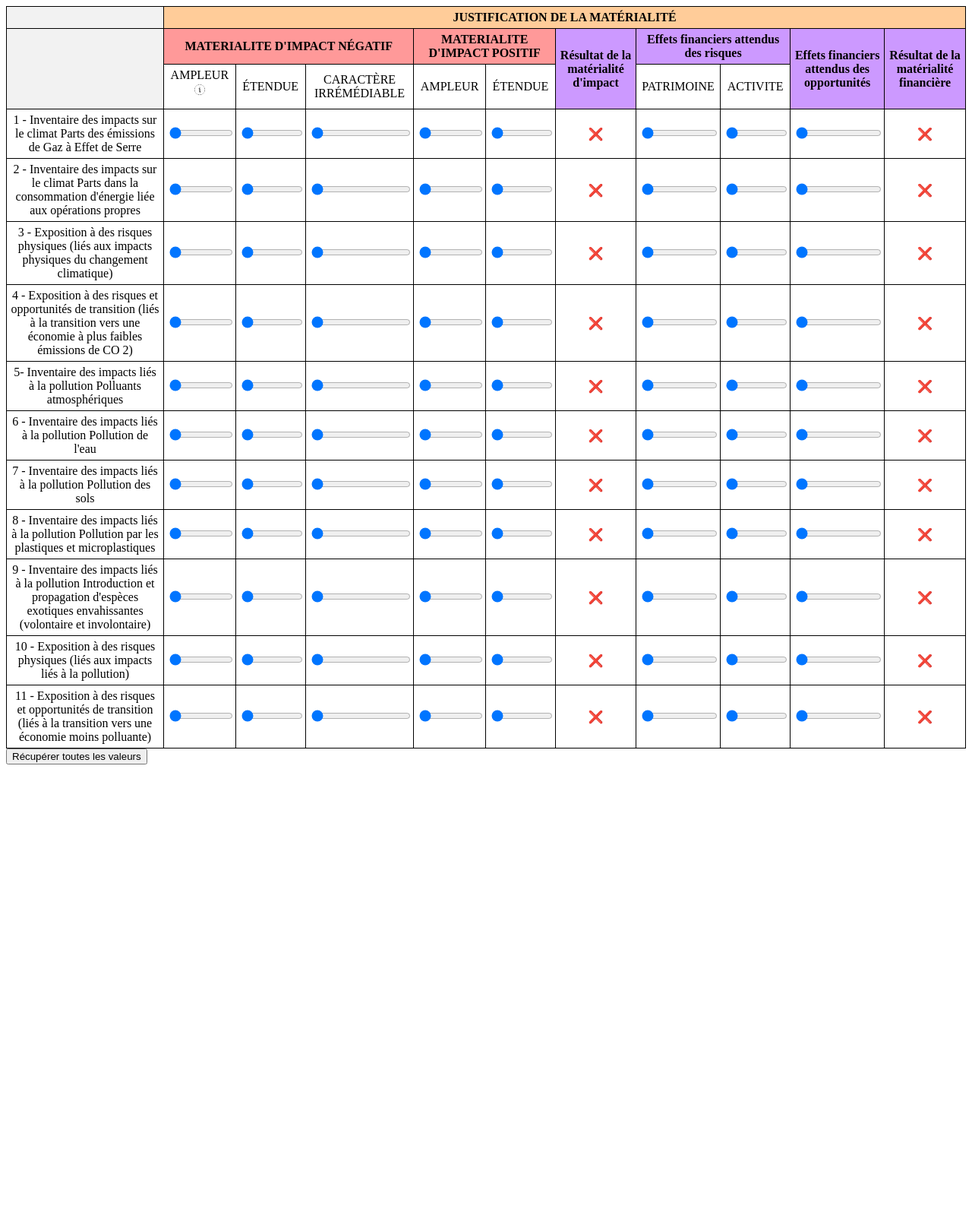
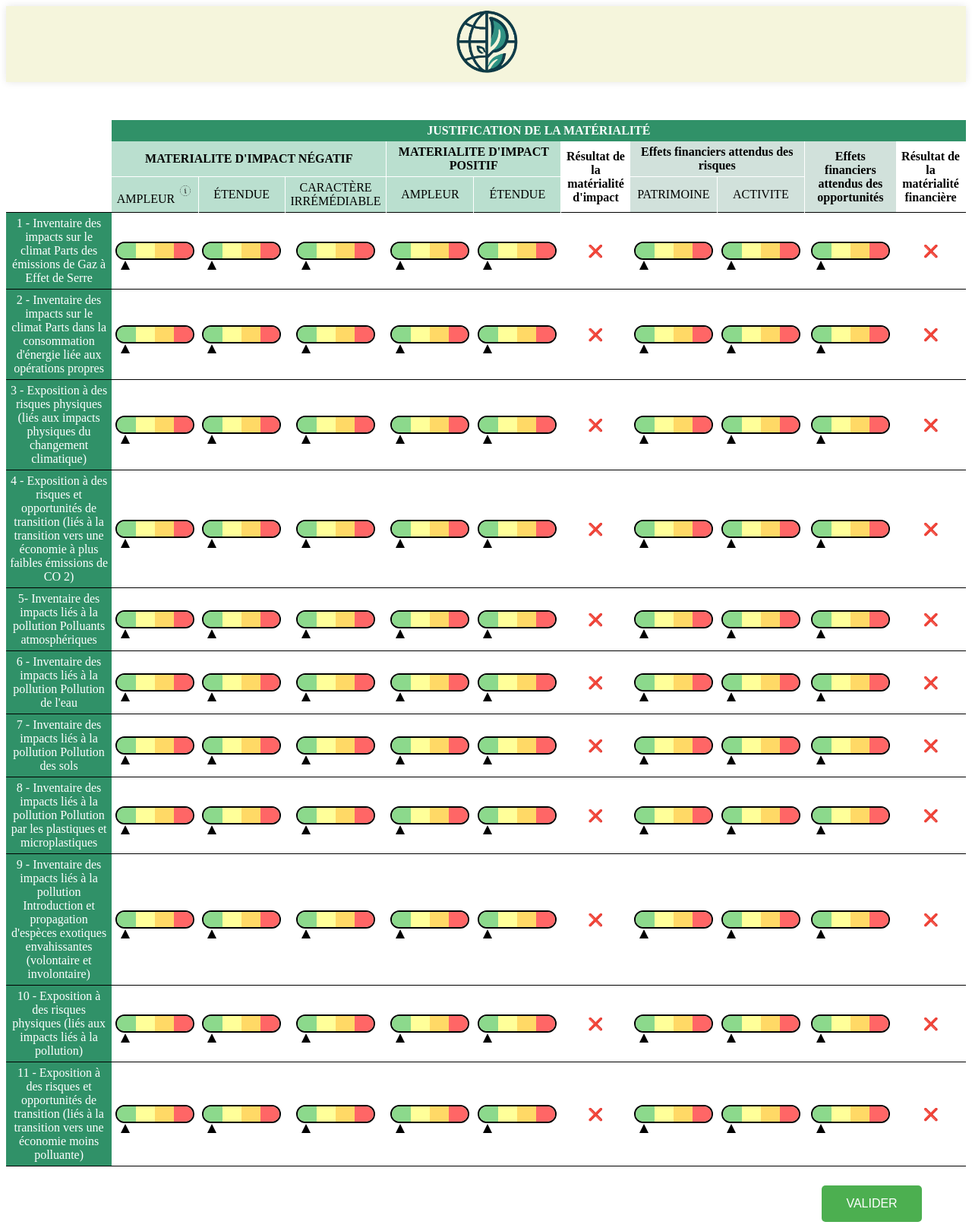
Before and after one commit to Nyftheart/WEBPHPESRS, a PHP site: page /tableur.php in a window 1280 px wide. Shown: the whole page at 76% size. Before the commit the page ends 1006 px from the top, so only its background shows below. Run offline with PHP 8.4, Linux system fonts and the light colour scheme.

Commit message:
ajout debut style

```diff
--- a/tableur.php
+++ b/tableur.php
@@ -3,39 +3,107 @@
 <head>
     <meta charset="UTF-8">
     <title>Tableau Justification de la Matérialité</title>
-
     <style>
+        .header {
+            display: flex;
+            justify-content: space-between;
+            align-items: center;
+            background-color: #F5F5DC;
+            padding: 50px 20px;
+            box-shadow: 0 0 10px rgba(0, 0, 0, 0.1);
+            position: relative;
+            margin-bottom: 50px;
+        }
+        .header .logo-container {
+            position: absolute;
+            left: 50%;
+            transform: translateX(-50%);
+        }
+        .header img.logo {
+            height: 90px;
+        }
+        .header .icons {
+            display: flex;
+            gap: 20px;
+            margin-left: auto;
+        }
+        .header .icons img {
+            height: 60px;
+            cursor: pointer;
+        }
         table {
+            top: 100px;
             width: 100%;
             border-collapse: collapse;
         }
         th, td {
-            border: 1px solid black;
             padding: 5px;
             text-align: center;
         }
         th {
-            background-color: #f2f2f2;
+            background-color: #ffffff;
         }
-        .header {
-            background-color: #ffcc99;
+        .header-table {
+            background-color: #309168;
+            color: white;
         }
         .subheader {
             background-color: #ff9999;
+            border-bottom: white 1px solid;
+            border-right: white 1px solid;
         }
         .result, .risk-opportunity, .financial-result {
-            background-color: #cc99ff;
-        }
-        .slider {
-            width: 100%;
         }
         .subheader2 {
+            border-bottom: white 1px solid;
+            border-right: white 1px solid;
             background-color: #cc99ff;
         }
         .dynamic-row {
             background-color: lightgreen;
         }
-        /* Style de la popup */
+        .gauge-container {
+            margin: auto;
+            max-width: 104px;
+            position: relative;
+            display: flex;
+            align-items: center;
+        }
+        .gauge {
+            display: flex;
+            border-radius: 25px;
+            overflow: hidden;
+            border: 2px solid black;
+            width: 100px;
+            height: 20px;
+        }
+        .gauge-segment {
+            flex: 1;
+            height: 100%;
+            cursor: pointer;
+        }
+        .green {
+            background-color: #8cd98c;
+        }
+        .yellow {
+            background-color: #ffff99;
+        }
+        .orange {
+            background-color: #ffd966;
+        }
+        .red {
+            background-color: #ff6666;
+        }
+        .triangle {
+            position: absolute;
+            top: 25px;
+            width: 0;
+            height: 0;
+            border-left: 6px solid transparent;
+            border-right: 6px solid transparent;
+            border-bottom: 12px solid black;
+            transform: translateX(-50%) rotate(0deg);
+        }
         .modal {
             display: none;
             position: fixed;
@@ -48,8 +116,6 @@
             background-color: rgb(0,0,0);
             background-color: rgba(0,0,0,0.4);
         }
-
-        /* Contenu de la popup */
         .modal-content {
             background-color: #fefefe;
             margin: 15% auto;
@@ -60,56 +126,82 @@
             text-align: center;
             position: relative;
         }
-
-        /* Bouton pour fermer la popup */
         .close {
             color: #aaa;
             float: right;
             font-size: 28px;
             font-weight: bold;
         }
-
         .close:hover,
         .close:focus {
             color: black;
             text-decoration: none;
             cursor: pointer;
         }
+        .rowinter{
+            border-bottom: 1px black solid;
+        }
+        .submenu td{
+            border-right: white 1px solid;
+        }
+        .validate-button {
+            margin-top: 2%;
+            margin-left: 85%;
+            background-color: #4CAF50; /* Fond vert */
+            border: none; /* Retire les bordures */
+            color: white; /* Texte blanc */
+            padding: 15px 32px; /* Ajoute du padding */
+            text-align: center; /* Centre le texte */
+            text-decoration: none; /* Retire le soulignement */
+            display: inline-block; /* Affiche en ligne */
+            font-size: 16px; /* Augmente la taille de la police */
+            cursor: pointer; /* Change le curseur au survol */
+            font-family: 'Arial', sans-serif; /* Police */
+            border-radius: 5px; /* Coins arrondis */
+        }
 
+        .validate-button:hover {
+            background-color: #45a049; /* Fond vert plus foncé au survol */
+        }
     </style>
 </head>
+<header class="header">
+    <div class="logo-container">
+        <img src="./images/v312_47.png" alt="Logo" class="logo">
+    </div>
+</header>
+
 <body>
 
 <table id="data-table">
     <tr>
-        <th></th>
-        <th colspan="10" class="header">JUSTIFICATION DE LA MATÉRIALITÉ</th>
+        <th style="border: none"></th>
+        <th colspan="10" class="header-table">JUSTIFICATION DE LA MATÉRIALITÉ</th>
     </tr>
-    <tr>
-        <th rowspan="2"></th>
-        <th colspan="3" class="subheader">MATERIALITE D'IMPACT NÉGATIF</th>
-        <th colspan="2" class="subheader">MATERIALITE D'IMPACT POSITIF</th>
+    <tr style="border-bottom: white">
+        <th rowspan="2" style="border: none"></th>
+        <th colspan="3" class="subheader" style="background-color: #BADFCF;">MATERIALITE D'IMPACT NÉGATIF</th>
+        <th colspan="2" class="subheader" style="background-color: #BADFCF">MATERIALITE D'IMPACT POSITIF</th>
         <th rowspan="2" class="result">Résultat de la matérialité d'impact</th>
-        <th colspan="2" class="subheader2">Effets financiers attendus des risques</th>
-        <th rowspan="2" class="risk-opportunity">Effets financiers attendus des opportunités</th>
-        <th rowspan="2" class="financial-result">Résultat de la matérialité financière</th>
+        <th colspan="2" class="subheader2" style="background-color: #D1E1DB">Effets financiers attendus des risques</th>
+        <th rowspan="2" class="risk-opportunity" style="background-color: #D1E1DB">Effets financiers attendus des opportunités</th>
+        <th rowspan="2" class="result">Résultat de la matérialité financière</th>
     </tr>
-    <tr>
-        <td>AMPLEUR <sup><img src="images/img.png" style="height: 20px"></sup></td>
-        <td>ÉTENDUE</td>
-        <td>CARACTÈRE IRRÉMÉDIABLE</td>
-        <td>AMPLEUR</td>
-        <td>ÉTENDUE</td>
-        <td>PATRIMOINE</td>
-        <td>ACTIVITE</td>
+    <tr style="border-bottom: 1px black solid; border-right: white 1px solid;" class="submenu">
+        <td style="background-color: #BADFCF">AMPLEUR <sup><img src="images/img.png" style="height: 20px"></sup></td>
+        <td style="background-color: #BADFCF">ÉTENDUE</td>
+        <td style="background-color: #BADFCF">CARACTÈRE IRRÉMÉDIABLE</td>
+        <td style="background-color: #BADFCF">AMPLEUR</td>
+        <td style="background-color: #BADFCF">ÉTENDUE</td>
+        <td style="background-color: #D1E1DB">PATRIMOINE</td>
+        <td style="background-color: #D1E1DB">ACTIVITE</td>
     </tr>
     <tbody id="table-body">
     <!-- Les lignes de données seront générées ici -->
     </tbody>
 </table>
 
-<button onclick="getAllSliderValues()">Récupérer toutes les valeurs</button>
-
+<button onclick="" id="saveButton" class="validate-button">VALIDER</button>
 
 <div id="myModal" class="modal">
     <div class="modal-content">
@@ -120,7 +212,6 @@
 </div>
 
 <script>
-    // Fonction pour extraire les paramètres de l'URL
     function getUrlParameter(name) {
         name = name.replace(/[\[]/, '\\[').replace(/[\]]/, '\\]');
         var regex = new RegExp('[\\?&]' + name + '=([^&#]*)');
@@ -128,24 +219,38 @@
         return results === null ? '' : decodeURIComponent(results[1].replace(/\+/g, ' '));
     }
 
-    // Fonction pour créer et insérer des lignes de tableau
+    function createGauge(id) {
+        return `
+        <div class="gauge-container" id="container-${id}" >
+            <div class="gauge" id="gauge-${id}">
+                <div class="gauge-segment green" data-value="25"></div>
+                <div class="gauge-segment yellow" data-value="50"></div>
+                <div class="gauge-segment orange" data-value="75"></div>
+                <div class="gauge-segment red" data-value="100"></div>
+            </div>
+            <div class="triangle" id="triangle-${id}"></div>
+        </div>
+    `;
+    }
+
     function createTableRow(data, index) {
         const row = document.createElement('tr');
         row.id = `impact${index + 1}-row`;
+        row.className = "rowinter"
 
         const resultImpact = (data['negatif-ampleur'] > 50 || data['negatif-etendu'] > 50 || data['positif-caractere'] > 50 || data['positif-ampleur'] > 50) ? '✅' : '❌';
 
         const columns = `
-            <td>${data.text}</td>
-            <td><input type="range" min="0" max="100" value="${data['negatif-ampleur']}" step="25" class="slider" id="negatif-ampleur-${index}" name="negatif-ampleur" onchange="updateImpactResult(${index})"></td>
-            <td><input type="range" min="0" max="100" value="${data['negatif-etendu']}" step="25" class="slider" id="negatif-etendu-${index}" name="negatif-etendu" onchange="updateImpactResult(${index})"></td>
-            <td><input type="range" min="0" max="100" value="${data['negatif-caractere']}" step="25" class="slider" id="negatif-caractere-${index}" name="negatif-caractere" onchange="updateImpactResult(${index})"></td>
-            <td><input type="range" min="0" max="100" value="${data['positif-ampleur']}" step="25" class="slider" id="positif-ampleur-${index}" name="positif-ampleur" onchange="updateImpactResult(${index})"></td>
-            <td><input type="range" min="0" max="100" value="${data['positif-etendu']}" step="25" class="slider" id="positif-etendu-${index}" name="positif-etendu" onchange="updateImpactResult(${index})"></td>
+        <td style="border: none; border-bottom: solid 1px black; background-color: #309168; color: white">${data.text}</td>
+        <td>${createGauge(`negatif-ampleur-${index}`)}</td>
+        <td>${createGauge(`negatif-etendu-${index}`)}</td>
+        <td>${createGauge(`negatif-caractere-${index}`)}</td>
+        <td>${createGauge(`positif-ampleur-${index}`)}</td>
+        <td>${createGauge(`positif-etendu-${index}`)}</td>
         <td id="result-impact-${index}">${resultImpact}</td>
-            <td><input type="range" min="0" max="100" value="${data['financiers-patrimoine']}" step="25" class="slider" id="financiers-patrimoine-${index}" name="financiers-patrimoine" onchange="updateImpactResult2(${index})"></td>
-            <td><input type="range" min="0" max="100" value="${data['financiers-activite']}" step="25" class="slider" id="financiers-activite-${index}" name="financiers-activite" onchange="updateImpactResult2(${index})"></td>
-            <td><input type="range" min="0" max="100" value="${data['financiers-opportunites']}" step="25" class="slider" id="financiers-opportunites-${index}" name="financiers-opportunites" onchange="updateImpactResult2(${index})"></td>
+        <td>${createGauge(`financiers-patrimoine-${index}`)}</td>
+        <td>${createGauge(`financiers-activite-${index}`)}</td>
+        <td>${createGauge(`financiers-opportunites-${index}`)}</td>
         <td id="result2-impact-${index}">${resultImpact}</td>
     `;
 
@@ -153,7 +258,6 @@
         return row;
     }
 
-    // Fonction pour charger les données JSON et générer le tableau
     function loadTableData() {
         const codeParam = getUrlParameter('code');
 
@@ -166,104 +270,94 @@
                     const row = createTableRow(item, index);
                     tableBody.appendChild(row);
                 });
+
+                // Initialiser les jauges après avoir ajouté les lignes au tableau
+                initializeGauges();
             })
             .catch(error => console.error('Erreur lors du chargement des données JSON:', error));
     }
 
-    // Fonction pour mettre à jour dynamiquement le résultat de la matérialité d'impact
-    function updateImpactResult(index) {
-        const negatifAmpleur = document.getElementById(`negatif-ampleur-${index}`).value;
-        const negatifEtendu = document.getElementById(`negatif-etendu-${index}`).value;
-        const positifCaractere = document.getElementById(`negatif-caractere-${index}`).value;
-        const positifAmpleur = document.getElementById(`positif-ampleur-${index}`).value;
-        const positifEtendu = document.getElementById(`positif-etendu-${index}`).value;
+    function initializeGauges() {
+        document.querySelectorAll('.gauge-container').forEach((gaugeContainer) => {
+            const segments = gaugeContainer.querySelectorAll('.gauge-segment');
+            const triangle = gaugeContainer.querySelector('.triangle');
+            const id = gaugeContainer.id.split('-')[1];
 
-        const resultImpact = (negatifAmpleur > 50 || negatifEtendu > 50 || positifCaractere > 50 || positifAmpleur > 50 || positifEtendu > 50) ? '✅' : '❌';
-        document.getElementById(`result-impact-${index}`).textContent = resultImpact;
-    }
-    function updateImpactResult2(index) {
-        const financierspatrimoine = document.getElementById(`financiers-patrimoine-${index}`).value;
-        const financiersactivite = document.getElementById(`financiers-activite-${index}`).value;
-        const financiersopportunite = document.getElementById(`financiers-opportunites-${index}`).value;
-
-        const resultImpact2 = (financierspatrimoine > 50 || financiersactivite > 50 || financiersopportunite > 50) ? '✅' : '❌';
-        document.getElementById(`result2-impact-${index}`).textContent = resultImpact2;
+            function setPosition(index) {
+                const segmentWidth = gaugeContainer.clientWidth / segments.length;
+                const newLeft = segmentWidth * (index + 0.5); // Position the triangle in the center of the segment
+                triangle.style.left = `${newLeft}px`;
+                triangle.dataset.value = segments[index].dataset.value;
+                updateResults();
             }
 
-    // Fonction pour enregistrer les données dans le local storage
-    function saveToLocalStorage(key, data) {
-        localStorage.setItem(key, JSON.stringify(data));
+            segments.forEach((segment, index) => {
+                segment.addEventListener('click', () => {
+                    setPosition(index);
+                });
+            });
+
+            // Set default position to the first segment (green)
+            setPosition(0);
+        });
+
+        updateResults(); // Initial call to set the correct initial state
     }
 
-    // Fonction pour récupérer les valeurs des sliders
-    function getAllSliderValues() {
+    function updateResults() {
         const rows = document.querySelectorAll('#data-table tr[id^="impact"]');
-        const allData = [];
-        const codeParam = getUrlParameter('code');
+        rows.forEach((row, rowIndex) => {
+            const gauges = row.querySelectorAll('.gauge-container .triangle');
+            let resultImpactValid = false;
+            let resultImpact2Valid = false;
 
-        rows.forEach(function(row, index) {
-            const text = row.cells[0].textContent.trim();
-            const sliders = row.querySelectorAll('.slider');
-            const sliderData = {};
+            gauges.forEach((triangle) => {
+                const value = parseInt(triangle.dataset.value, 10);
 
-            sliders.forEach(function(slider) {
-                const name = slider.name;
-                const value = slider.value;
-                sliderData[name] = value;
+                if (value > 50) {
+                    const id = triangle.id.split('-')[1];
+                    if (id.includes('negatif') || id.includes('positif')) {
+                        resultImpactValid = true;
+                    } else {
+                        resultImpact2Valid = true;
+                    }
+                }
             });
 
-            const resultImpact = document.getElementById(`result-impact-${index}`).textContent;
-            const resultImpact2 = document.getElementById(`result2-impact-${index}`).textContent;
+            document.getElementById(`result-impact-${rowIndex}`).textContent = resultImpactValid ? '✅' : '❌';
+            document.getElementById(`result2-impact-${rowIndex}`).textContent = resultImpact2Valid ? '✅' : '❌';
+        });
+    }
 
-            allData.push({ code: codeParam, text: text, sliders: sliderData, resultImpact: resultImpact, resultImpact2: resultImpact2 });
-        });
-
-        console.log("Données de tous les sliders et code :", allData);
-
-        // Enregistrer les données dans le local storage
-        saveToLocalStorage(codeParam, allData);
-        window.location.href = 'Sept1.php';
-    }
-    // Fonction pour afficher la popup
     function showModal() {
         var modal = document.getElementById("myModal");
         modal.style.display = "block";
     }
 
-    // Fonction pour masquer la popup
     function hideModal() {
         var modal = document.getElementById("myModal");
         modal.style.display = "none";
     }
 
-    // Gestionnaire d'événement pour le bouton de confirmation
     document.getElementById("confirmButton").onclick = function() {
-        hideModal(); // Cacher la popup
-        loadTableData(); // Charger les données et générer le tableau
+        hideModal();
+        loadTableData();
     };
 
-    // Gestionnaire d'événement pour le bouton d'annulation
-    function saveAndRedirect(data) {
-        const codeParam = getUrlParameter('code');
-        localStorage.setItem(codeParam, JSON.stringify(data));
-        window.location.href = 'Sept1.php'; // Redirection vers une autre page
-    }
-
-    // Gestionnaire d'événement pour le bouton d'annulation
     document.getElementById("cancelButton").onclick = function() {
-        hideModal(); // Cacher la popup
+        hideModal();
 
         const rows = document.querySelectorAll('#data-table tr[id^="impact"]');
         const allData = [];
 
         rows.forEach(function(row, index) {
             const text = row.cells[0].textContent.trim();
-            const sliders = row.querySelectorAll('.slider');
+            const sliders = row.querySelectorAll('.gauge-container .triangle');
             const sliderData = {};
 
             sliders.forEach(function(slider) {
-                const name = slider.name;
-                const value = slider.value;
+                const name = slider.id.split('-')[0];
+                const value = parseInt(slider.dataset.value, 10);
                 sliderData[name] = value;
             });
 
@@ -273,9 +367,9 @@
             allData.push({ text: text, sliders: sliderData, resultImpact: resultImpact, resultImpact2: resultImpact2 });
         });
 
-        saveAndRedirect(allData); // Appel de la fonction pour sauvegarder les données
+        saveAndRedirect(allData);
     };
-    // Fonction pour charger la question à partir du fichier JSON en utilisant le code de l'URL
+
     function loadQuestionFromJSON() {
         const codeParam = getUrlParameter('code');
 
@@ -285,7 +379,7 @@
                 const question = data.find(item => item.code === codeParam);
                 if (question) {
                     document.getElementById('questionText').textContent = question.question;
-                    showModal(); // Afficher la popup seulement si la question est trouvée
+                    showModal();
                 } else {
                     console.error(`Question non trouvée pour le code : ${codeParam}`);
                     loadTableData();
@@ -293,13 +387,72 @@
             })
             .catch(error => {
                 console.error('Erreur lors du chargement de la question JSON:', error);
-                // Afficher un message d'erreur dans la console ou gérer l'erreur selon vos besoins
             });
     }
 
+    document.addEventListener('DOMContentLoaded', (event) => {
+        loadQuestionFromJSON();
+    });
 
-    // Afficher la popup dès le chargement de la page
-    loadQuestionFromJSON();
+    function getAllSliderValues() {
+        const rows = document.querySelectorAll('#data-table tr[id^="impact"]');
+        const allData = [];
+
+        rows.forEach((row, index) => {
+            const text = row.cells[0].textContent.trim();
+
+            // Obtenir les valeurs des sliders
+            const sliders = {};
+            sliders['negatif-ampleur'] = getSliderValue(`negatif-ampleur-${index}`);
+            sliders['negatif-etendu'] = getSliderValue(`negatif-etendu-${index}`);
+            sliders['negatif-caractere'] = getSliderValue(`negatif-caractere-${index}`);
+            sliders['positif-ampleur'] = getSliderValue(`positif-ampleur-${index}`);
+            sliders['positif-etendu'] = getSliderValue(`positif-etendu-${index}`);
+            sliders['financiers-patrimoine'] = getSliderValue(`financiers-patrimoine-${index}`);
+            sliders['financiers-activite'] = getSliderValue(`financiers-activite-${index}`);
+            sliders['financiers-opportunites'] = getSliderValue(`financiers-opportunites-${index}`);
+
+            // Obtenir les résultats d'impact
+            const resultImpact = document.getElementById(`result-impact-${index}`).textContent;
+            const resultImpact2 = document.getElementById(`result2-impact-${index}`).textContent;
+
+            // Créer un objet contenant toutes les données de la ligne
+            const rowData = {
+                code: getUrlParameter('code'), // Supposons que vous récupérez le code à partir de l'URL
+                text: text,
+                sliders: sliders,
+                resultImpact: resultImpact,
+                resultImpact2: resultImpact2
+            };
+
+            allData.push(rowData); // Ajouter cet objet à la liste des données
+        });
+
+        return allData; // Retourner le tableau d'objets contenant toutes les données
+    }
+
+    // Fonction pour récupérer la valeur d'une jauge spécifique
+    function getSliderValue(id) {
+        const triangle = document.getElementById(`triangle-${id}`);
+        return triangle.dataset.value || ""; // Renvoie la valeur du dataset ou une chaîne vide par défaut
+    }
+
+
+
+    function saveAndRedirect(data) {
+        const codeParam = getUrlParameter('code');
+        localStorage.setItem(codeParam, JSON.stringify(data));
+        window.location.href = 'Sept1.php';
+    }
+
+    // Example usage of getAllSliderValues function
+    document.getElementById("saveButton").onclick = function() {
+        const allData = getAllSliderValues();
+        saveAndRedirect(allData);
+        window.location.href = 'Sept1.php';
+    };
+
+
 </script>
 
 </body>
```
Lines whose indentation alone changed are shown as unchanged.
